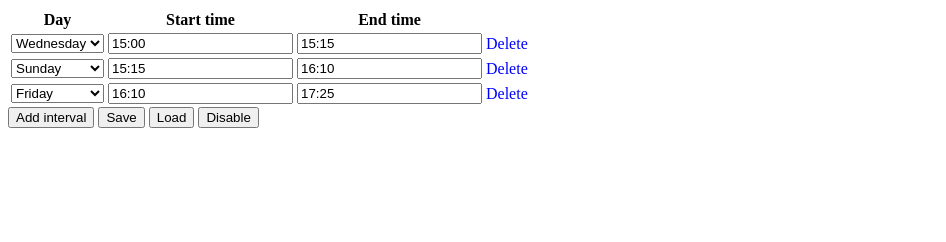
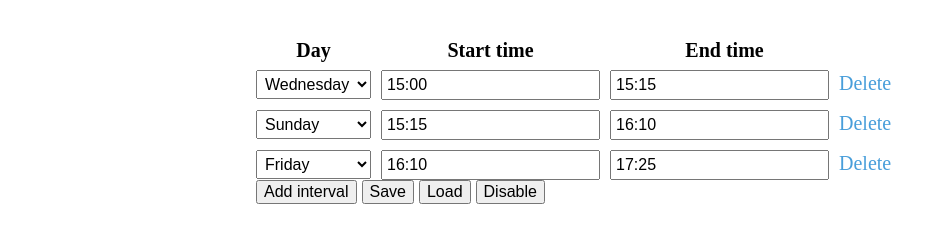
Before and after one commit to YauhenIhnatsyeu/KnockoutTutorial, a website built with webpack: page index.html in a window 1280 px wide. Shown: the whole page, without its empty margins (0-946 px from the left). Built offline with nearby package versions, Linux system fonts and the light colour scheme.

Commit message:
Added styles for table.

```diff
--- /dev/null
+++ b/css/font.css
@@ -0,0 +1,7 @@
+html {
+    font-size: 20px;
+}
+
+select, input {
+    font-size: 0.8rem;
+}
--- /dev/null
+++ b/css/reset.css
@@ -0,0 +1,132 @@
+/* http://meyerweb.com/eric/tools/css/reset/
+   v2.0 | 20110126
+   License: none (public domain)
+*/
+
+html,
+body,
+div,
+span,
+applet,
+object,
+iframe,
+h1,
+h2,
+h3,
+h4,
+h5,
+h6,
+p,
+blockquote,
+pre,
+a,
+abbr,
+acronym,
+address,
+big,
+cite,
+code,
+del,
+dfn,
+em,
+img,
+ins,
+kbd,
+q,
+s,
+samp,
+small,
+strike,
+strong,
+sub,
+sup,
+tt,
+var,
+b,
+u,
+i,
+center,
+dl,
+dt,
+dd,
+ol,
+ul,
+li,
+fieldset,
+form,
+label,
+legend,
+table,
+caption,
+tbody,
+tfoot,
+thead,
+tr,
+th,
+td,
+article,
+aside,
+canvas,
+details,
+embed,
+figure,
+figcaption,
+footer,
+header,
+hgroup,
+menu,
+nav,
+output,
+ruby,
+section,
+summary,
+time,
+mark,
+audio,
+video {
+    margin: 0;
+    padding: 0;
+
+    vertical-align: baseline;
+
+    border: 0;
+
+    font: inherit;
+    font-size: 100%;
+}
+/* HTML5 display-role reset for older browsers */
+article,
+aside,
+details,
+figcaption,
+figure,
+footer,
+header,
+hgroup,
+menu,
+nav,
+section {
+    display: block;
+}
+body {
+    line-height: 1;
+}
+ol,
+ul {
+    list-style: none;
+}
+blockquote,
+q {
+    quotes: none;
+}
+blockquote:before,
+blockquote:after,
+q:before,
+q:after {
+    content: "";
+    content: none;
+}
+table {
+    border-spacing: 0;
+    border-collapse: collapse;
+}
--- /dev/null
+++ b/css/table.css
@@ -0,0 +1,37 @@
+.table__head {
+    font-weight: bold;
+}
+
+.table__row > td, th {
+    padding: 0 0.5rem 0.5rem 0;
+}
+
+.table__row:last-child > td {
+    padding-bottom: 0;
+}
+
+.table__row > td:last-child, th:last-child {
+    padding-right: 0;
+}
+
+.table__input {
+    padding: 0.2rem;
+}
+
+.table__link {
+    text-decoration: none;
+}
+
+.table__link_enabled {
+    cursor: pointer;
+    opacity: 1;
+    color: #489EDA;
+    pointer-events: visiblePainted;
+}
+
+.table__link_disabled {
+    cursor: not-allowed;
+    opacity: 0.5;
+    color: #000000;
+    pointer-events: none;
+}
--- /dev/null
+++ b/css/wrapper.css
@@ -0,0 +1,5 @@
+.wrapper {
+    width: 60%;
+
+    margin: 2rem auto 0 auto;
+}
--- a/index.html
+++ b/index.html
@@ -6,13 +6,21 @@
     <meta http-equiv="X-UA-Compatible" content="ie=edge">
     <title>Knockout</title>
 
+    <link rel="stylesheet" href="css/reset.css">
+
     <link rel="stylesheet" href="css/jquery.timepicker.min.css">
+
+    <link rel="stylesheet" href="css/font.css">
+    <link rel="stylesheet" href="css/wrapper.css">
+
+    <link rel="stylesheet" href="css/table.css">
 </head>
 <body>
-
+<div class="wrapper">
+    <div class="table">
         <table>
-    <thead>
-        <tr>
+            <thead class="table__head">
+                <tr class="table__row">
                     <th>
                         Day
                     </th>
@@ -24,10 +32,12 @@
                     </th>
                 </tr>
             </thead>
-    <tbody data-bind="foreach: intervals">
-        <tr>
+            <tbody class="table__body" data-bind="foreach: intervals">
+                <tr class="table__row">
                     <td>
-                <select data-bind="
+                        <select
+                            class="table__input"
+                            data-bind="
                                 options: $root.days,
                                 value: day || null,
                                 optionsCaption: 'Choose...',
@@ -37,7 +47,7 @@
                     </td>
                     <td>
                         <input
-                    class="timepicker"
+                            class="table__input timepicker"
                             data-bind="
                                 timepicker: {
                                     defaultTime: new Date(start),
@@ -47,7 +57,7 @@
                     </td>
                     <td>
                         <input
-                    class="timepicker"
+                            class="table__input timepicker"
                             data-bind="
                                 timepicker: {
                                     defaultTime: new Date(end),
@@ -58,8 +68,9 @@
                     <td>
                         <a
                             href="#"
+                            class="table__link"
                             data-bind="
-                        linkDisabled: $root.controlsDisabled,
+                                css: `table__link_${$root.controlsDisabled() ? 'disabled' : 'enabled'}`,
                                 click: $root.remove">
                             Delete
                         </a>
@@ -67,11 +78,16 @@
                 </tr>
             </tbody>
         </table>
+    </div>
+
 
     <input type="button" data-bind="click: add, disable: $root.controlsDisabled" value="Add interval"></input>
     <input type="button" data-bind="click: save, disable: $root.controlsDisabled" value="Save"></input>
     <input type="button" data-bind="click: load, disable: $root.controlsDisabled" value="Load"></input>
     <input type="button" data-bind="click: disable, value: disableButtonValue"></input>
+</div>
+
+
 
 <script src="public/jquery.min.js"></script>
 <script src="js/components/jquery.timepicker.min.js"></script>
--- a/js/constants/linkCssRules.js
+++ /dev/null
@@ -1,16 +0,0 @@
-export default {
-    enabled: {
-        "cursor": "pointer",
-        "opacity": "1",
-        "color": "#0000FF",
-        "pointer-events": "visiblePainted",
-        "text-decoration": "none"
-    },
-    disabled: {
-        "cursor": "not-allowed",
-        "opacity": "0.5",
-        "color": "#000000",
-        "pointer-events": "none",
-        "text-decoration": "none"
-    },
-};
--- a/js/utils/koBindings.js
+++ b/js/utils/koBindings.js
@@ -1,5 +1,4 @@
 import timeFormat from "../constants/timeFormat";
-import linkCssRules from "../constants/linkCssRules";
 
 ko.bindingHandlers.timepicker = {
     update: (element, valueAccessor, allBuildings, viewModel) => {
@@ -9,17 +8,7 @@ ko.bindingHandlers.timepicker = {
             defaultTime,
             change: (time) => onChange(viewModel, time),
 
-            timeFormat: timeFormat,
+            timeFormat,
         });
     },
 };
-
-ko.bindingHandlers.linkDisabled = {
-    update: (element, valueAccessor) => {
-        $(element).css(
-            valueAccessor()()
-                ? linkCssRules.disabled
-                : linkCssRules.enabled
-        );
-    },
-};
--- a/webpack.config.js
+++ b/webpack.config.js
@@ -9,8 +9,8 @@ module.exports = {
     },
     module: {
         rules: [
-            { test: /\.js$/, exclude: /node_modules/, loader: "babel-loader" }
-        ]
+            { test: /\.js$/, exclude: /node_modules/, loader: "babel-loader" },
+        ],
     },
     devServer: {
         contentBase: [
```
Also changed, not shown: package.json (+4 -4 lines). Lines whose indentation alone changed are shown as unchanged.
